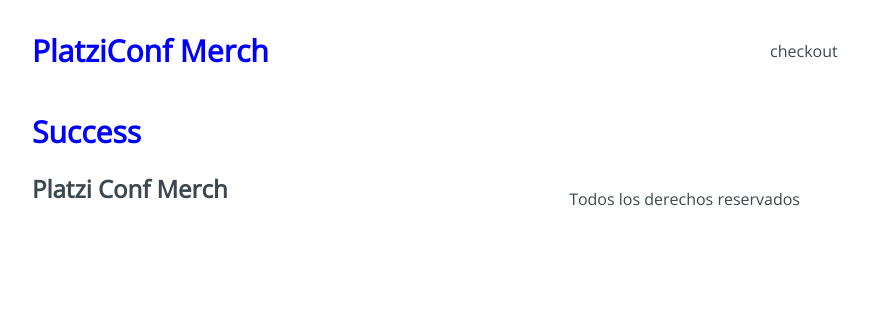
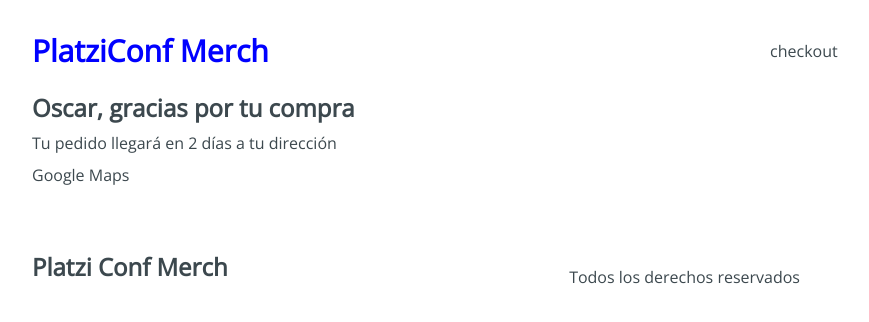
Before and after one commit to Nimoscmp/react-hooks-project, a React app: page /checkout/success in a window 1280 px wide. Shown: the top 322 px of the page, without its empty margins (224-1093 px from the left). Built offline with nearby package versions, Linux system fonts and the light colour scheme.

Commit message:
Structure Payment and Success

```diff
--- a/src/containers/Payment.jsx
+++ b/src/containers/Payment.jsx
@@ -2,7 +2,14 @@
 
 function Payment() {
   return (
-    <h1>Payment</h1>
+    <section className="Payment">
+      <div className="Payment-content">
+        <h3>Resumen del pedido:</h3>
+        <button type="button" className="Payment-button">
+          Boton de pago con Paypal
+        </button>
+      </div>
+    </section>
   )
 }
 
--- a/src/containers/Success.jsx
+++ b/src/containers/Success.jsx
@@ -2,7 +2,15 @@
 
 function Success() {
   return (
-    <h1>Success</h1>
+    <section className="Success">
+      <div className="Success-content">
+        <h2>Oscar, gracias por tu compra</h2>
+        <span>Tu pedido llegará en 2 días a tu dirección</span>
+        <div className="Success-map">
+          Google Maps
+        </div>
+      </div>
+    </section>
   )
 }
 
```
